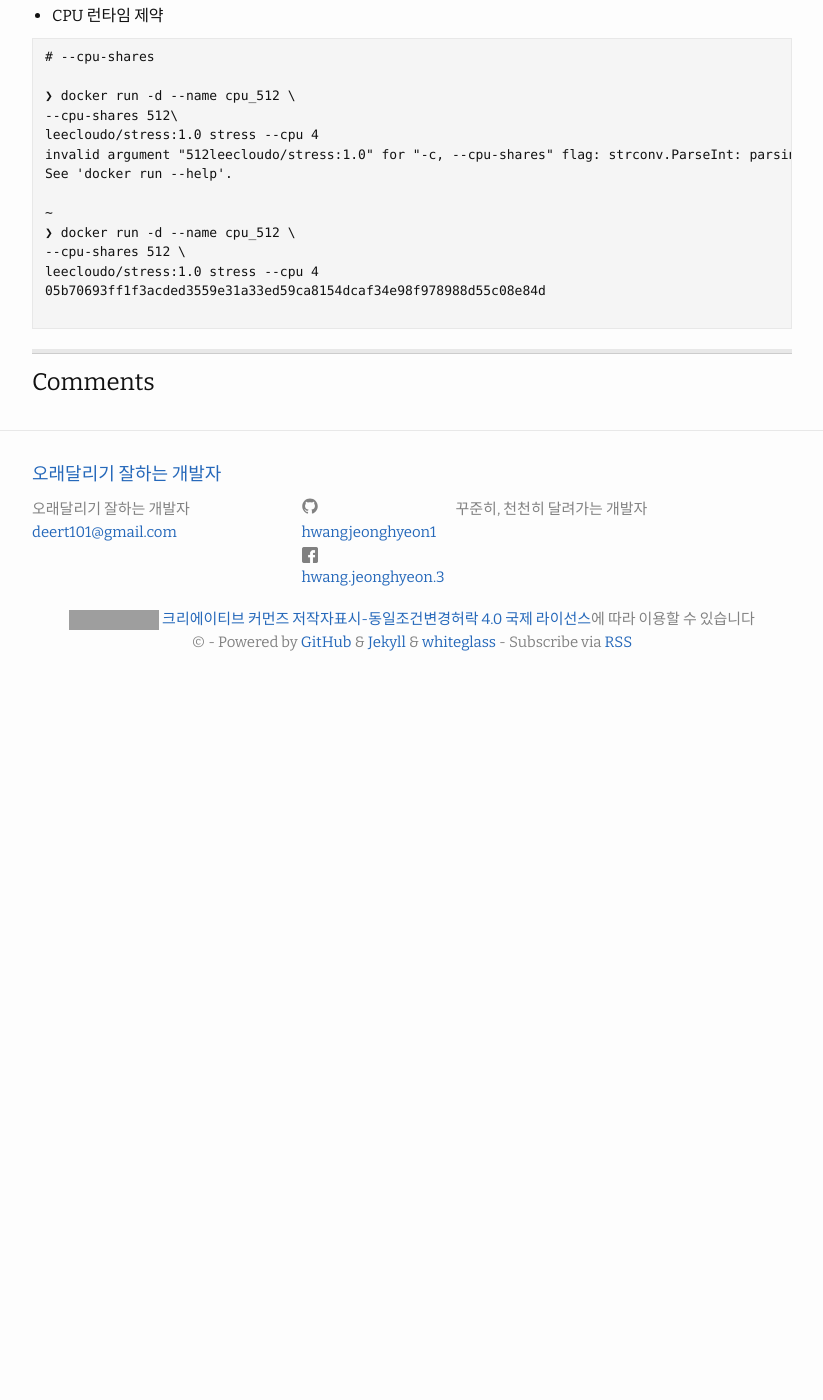
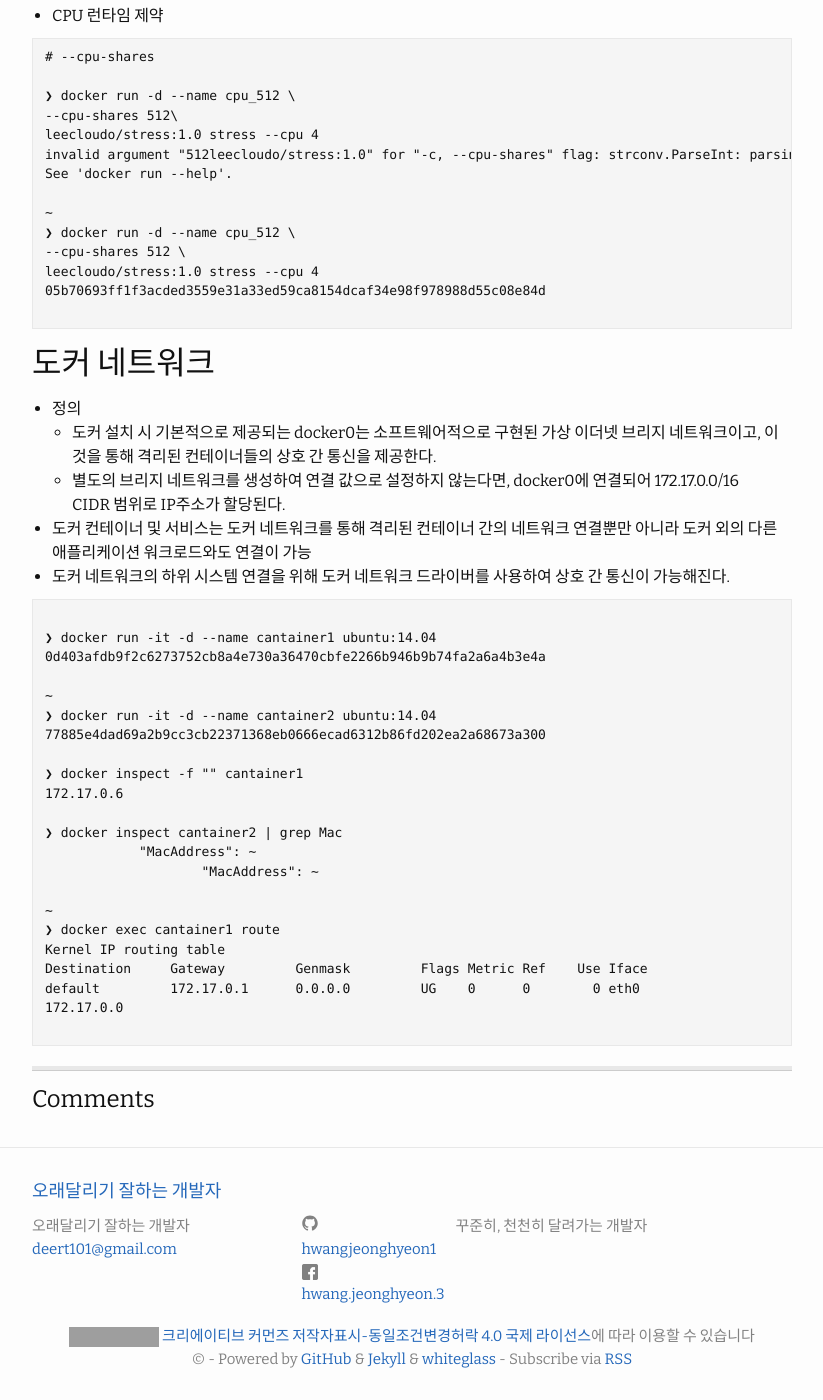
Before and after one commit to HWANGJEONGHYEON1/HWANGJEONGHYEON1.github.io, a Jekyll site: the page built from _posts/2022-05-23-docker-container-6.md, in a window 1280 px wide and 1400 px high, scrolled down 2105 px. Shown: the whole window, without its empty margins (228-1051 px from the left). Built offline with Jekyll 4.4.1, drawn with Linux system fonts in a browser that asks for light colours; comment, search, counter and statistics services are not loaded; before the commit the page ends 2788 px from its top, so only the background shows below that; grey boxes are pictures that could not be loaded.

Commit message:
[docs] 마크다운 수정

````diff
--- a/_posts/2022-05-23-docker-container-6.md
+++ b/_posts/2022-05-23-docker-container-6.md
@@ -111,3 +111,36 @@ leecloudo/stress:1.0 stress --cpu 4
 05b70693ff1f3acded3559e31a33ed59ca8154dcaf34e98f978988d55c08e84d
 
 ```
+
+
+## 도커 네트워크
+- 정의
+    - 도커 설치 시 기본적으로 제공되는 docker0는 소프트웨어적으로 구현된 가상 이더넷 브리지 네트워크이고, 이것을 통해 격리된 컨테이너들의 상호 간 통신을 제공한다.
+    - 별도의 브리지 네트워크를 생성하여 연결 값으로 설정하지 않는다면, docker0에 연결되어 172.17.0.0/16 CIDR 범위로 IP주소가 할당된다.
+- 도커 컨테이너 및 서비스는 도커 네트워크를 통해 격리된 컨테이너 간의 네트워크 연결뿐만 아니라 도커 외의 다른 애플리케이션 워크로드와도 연결이 가능
+- 도커 네트워크의 하위 시스템 연결을 위해 도커 네트워크 드라이버를 사용하여 상호 간 통신이 가능해진다.
+
+```
+
+❯ docker run -it -d --name cantainer1 ubuntu:14.04
+0d403afdb9f2c6273752cb8a4e730a36470cbfe2266b946b9b74fa2a6a4b3e4a
+
+~
+❯ docker run -it -d --name cantainer2 ubuntu:14.04
+77885e4dad69a2b9cc3cb22371368eb0666ecad6312b86fd202ea2a68673a300
+
+❯ docker inspect -f "{{ .NetworkSettings.IPAddress }}" cantainer1
+172.17.0.6
+
+❯ docker inspect cantainer2 | grep Mac
+            "MacAddress": ~
+                    "MacAddress": ~
+
+~
+❯ docker exec cantainer1 route
+Kernel IP routing table
+Destination     Gateway         Genmask         Flags Metric Ref    Use Iface
+default         172.17.0.1      0.0.0.0         UG    0      0        0 eth0
+172.17.0.0
+
+```
````
